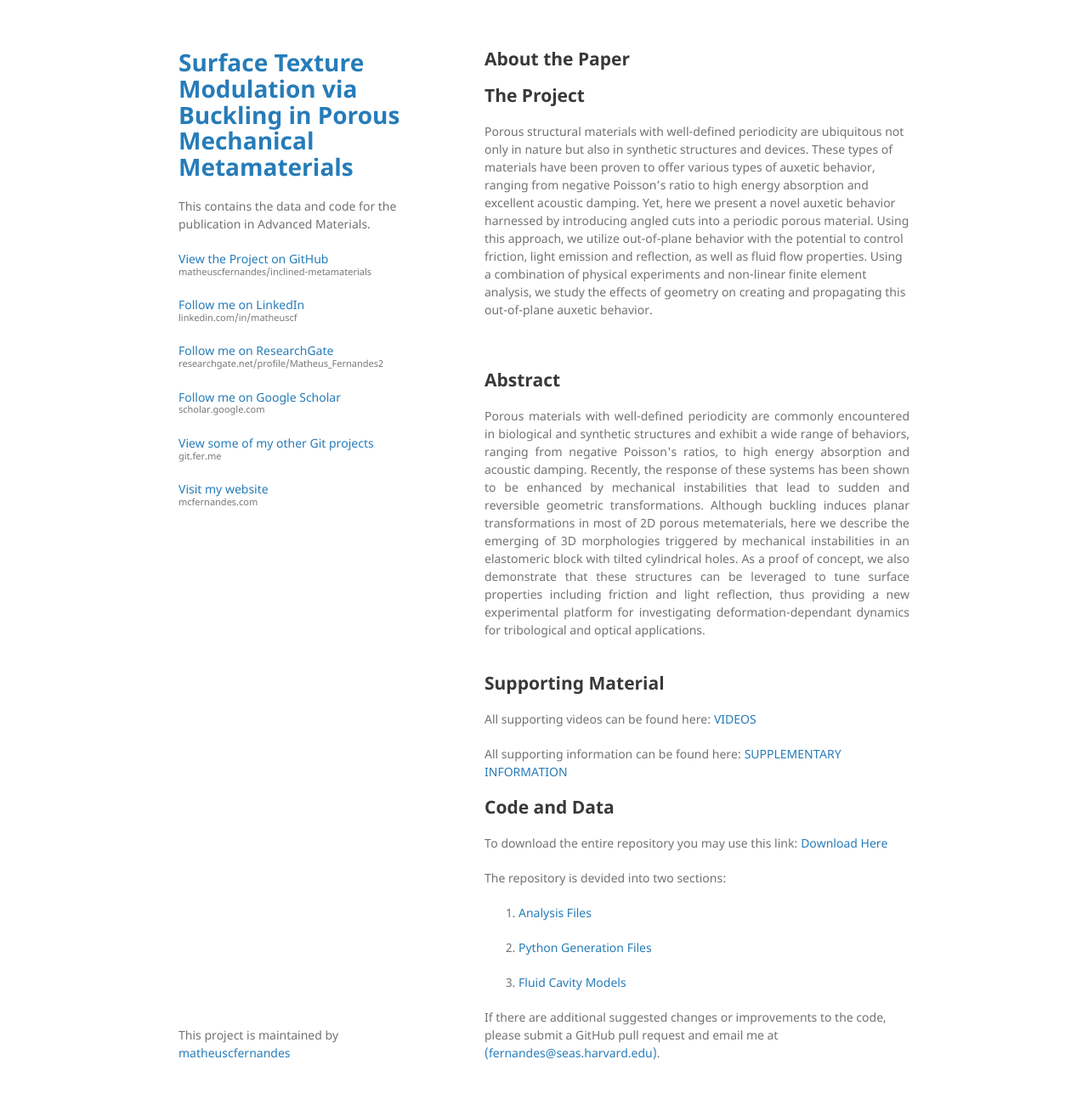
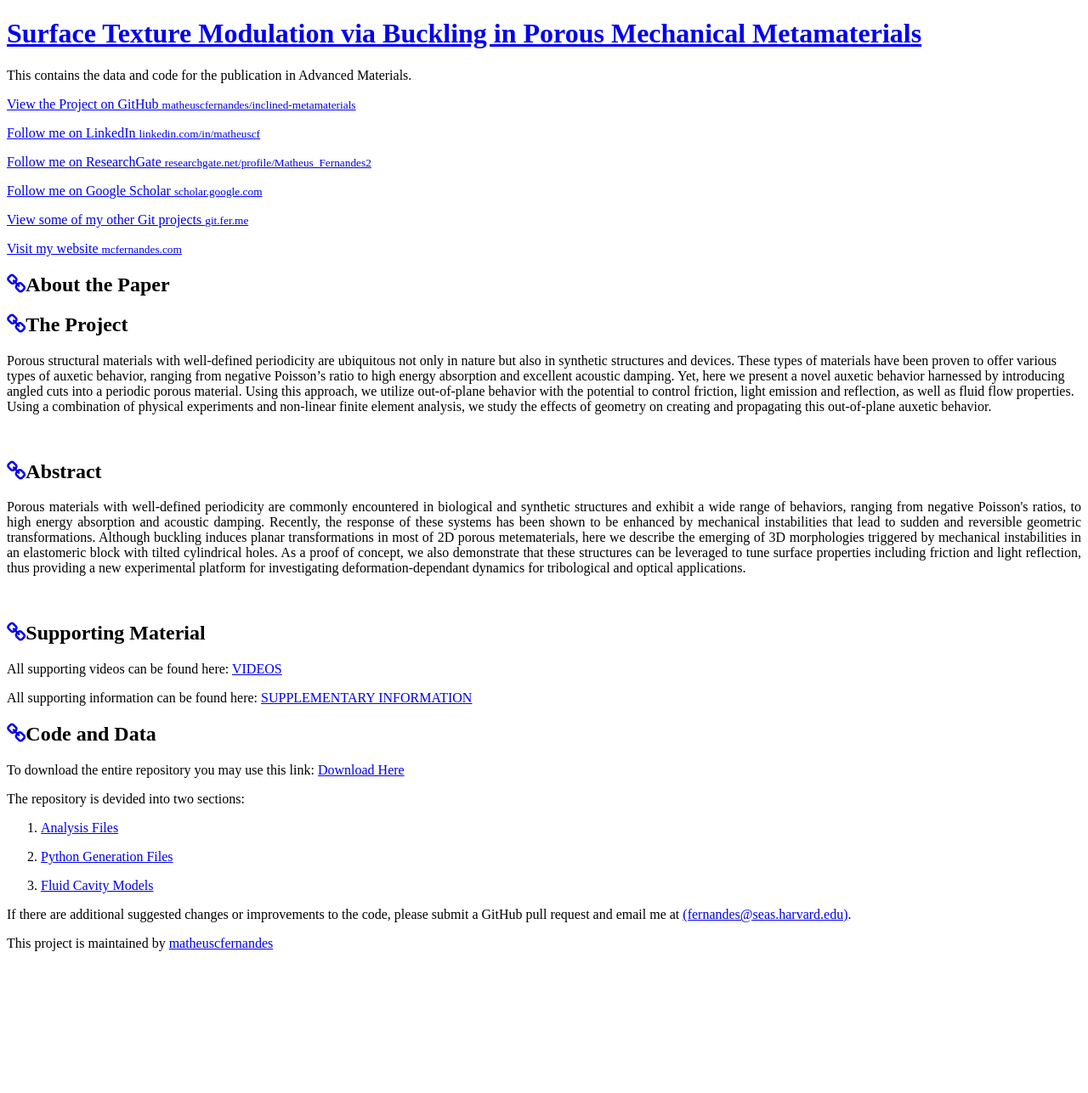
Before and after one commit to matheuscfernandes/inclined-metamaterials, a Jekyll site: the page built from index.md, in a window 1280 px wide and 1320 px high. Shown: the top 1287 px of the window at 85% size. Built offline with Jekyll 4.4.1, drawn with Linux system fonts in a browser that asks for light colours; nearby versions of some CDN libraries; our own code applies the rules of GitHub Pages for plain Markdown files.

```diff
--- a/_layouts/default.html
+++ b/_layouts/default.html
@@ -11,7 +11,7 @@
     <script src="//ajax.googleapis.com/ajax/libs/jquery/1.11.0/jquery.min.js"></script>
 
 {% seo %}
-    <link rel="stylesheet" href="{{ "/assets/css/style.css?v=" | append: site.github.build_revision | relative_url }}">
+    {% comment %} <link rel="stylesheet" href="{{ "/assets/css/style.css?v=" | append: site.github.build_revision | relative_url }}"> {% endcomment %}
     <!--[if lt IE 9]>
     <script src="https://cdnjs.cloudflare.com/ajax/libs/html5shiv/3.7.3/html5shiv.min.js"></script>
     <![endif]-->
```
